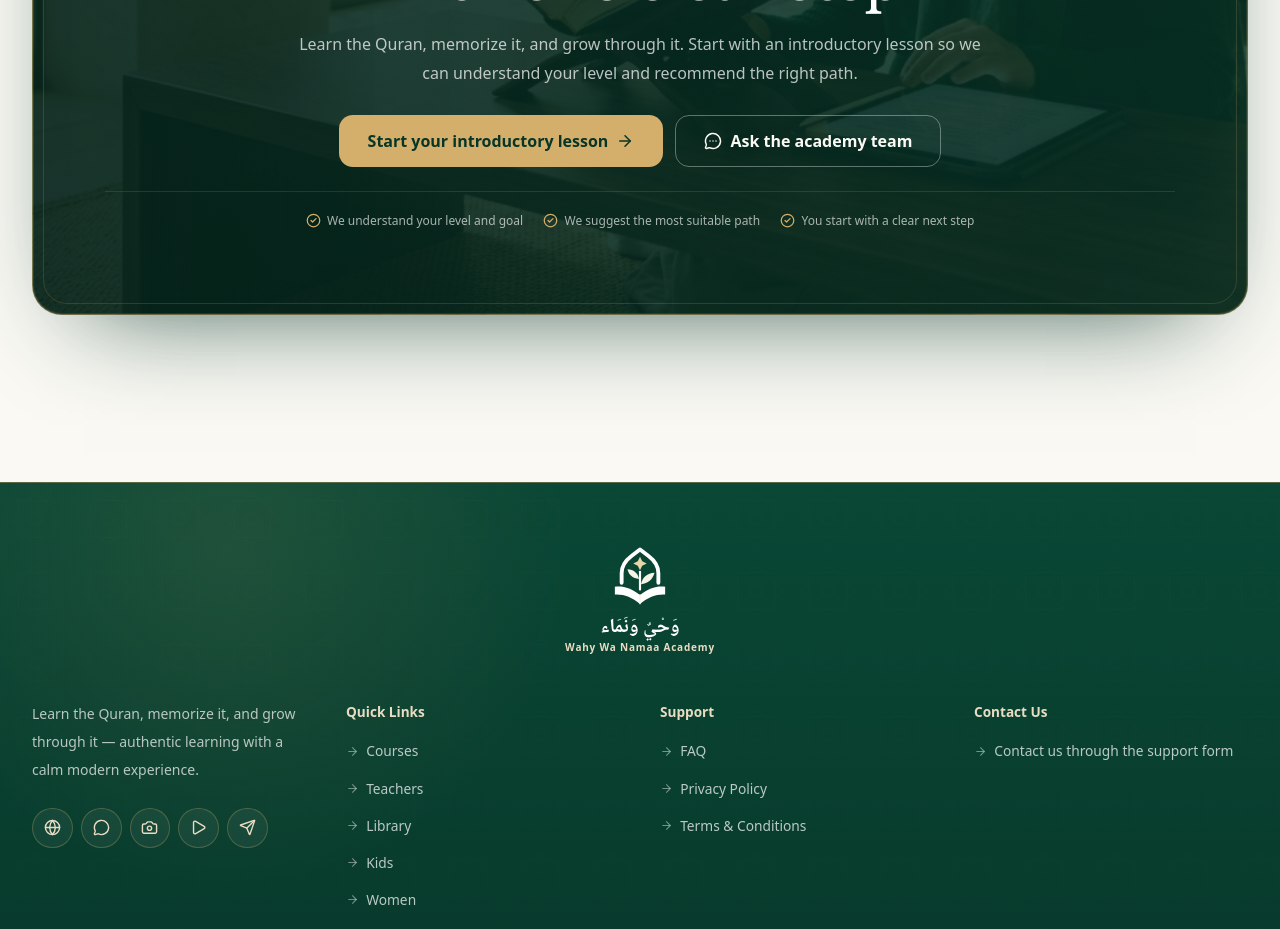
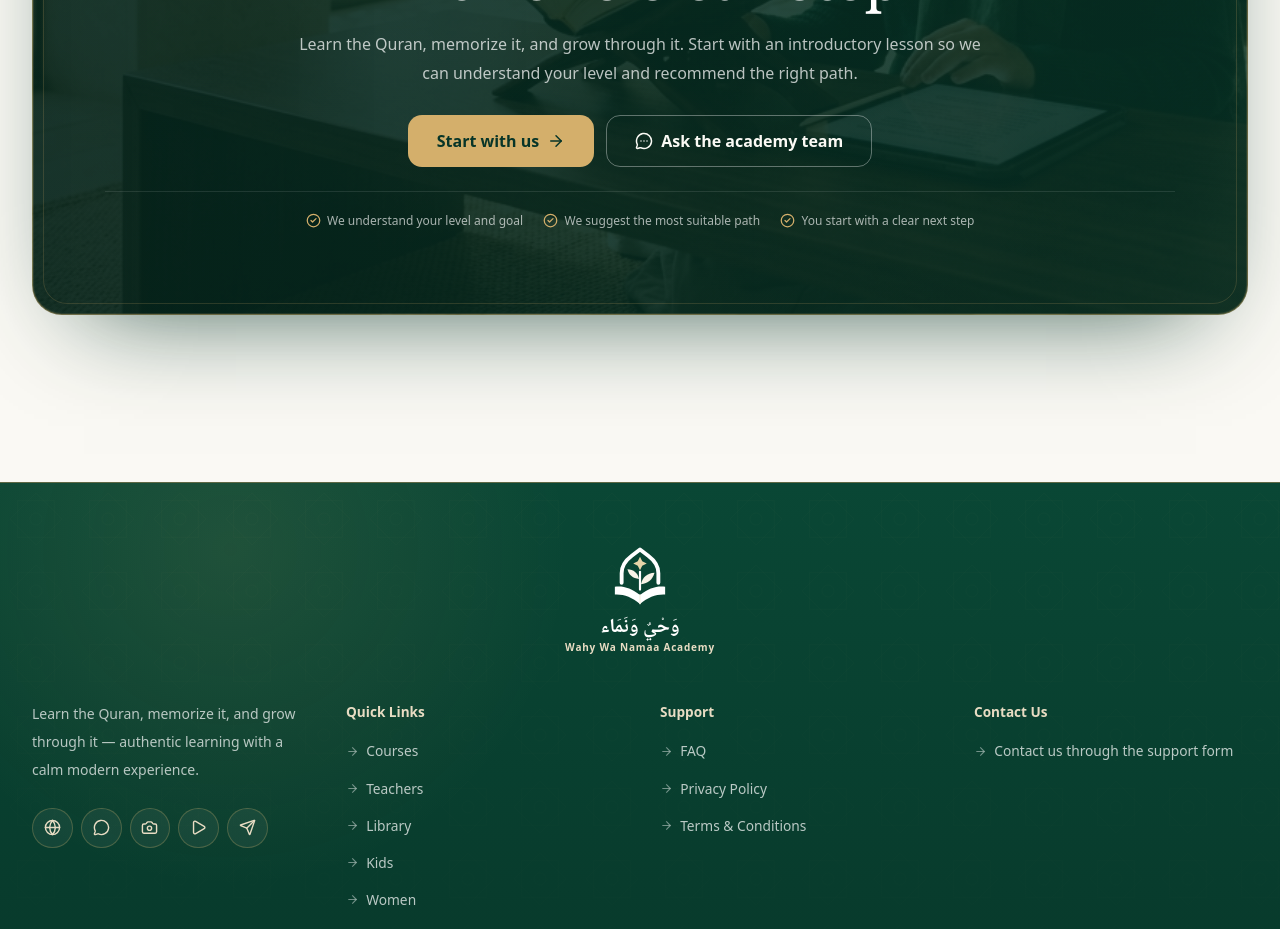
Before and after one commit to hamyn203-commits/al-athar-academy, a React (Vite) app: page /en in a window 1280 px wide. Shown: the part 9320-10249 px from the top of the page. Built offline with nearby package versions, Linux system fonts and the light colour scheme; no server answers.

Commit message:
feat: route public learner CTAs through student guardian selection

```diff
--- a/src/pages/NewLandingPage/sections/CTASection.jsx
+++ b/src/pages/NewLandingPage/sections/CTASection.jsx
@@ -32,8 +32,8 @@ export default function CTASection() {
           </p>
 
           <div className="wn-final-cta__actions">
-            <LocalizedLink to="/free-trial" locale={locale} className="wn-btn wn-btn--accent wn-btn--lg">
-              <span>{isAr ? 'ابدأ الحصة التعريفية' : 'Start your introductory lesson'}</span>
+            <LocalizedLink to="/start" locale={locale} className="wn-btn wn-btn--accent wn-btn--lg">
+              <span>{isAr ? 'ابدأ معنا' : 'Start with us'}</span>
               <ArrowIcon size={18} className="wn-btn__arrow" />
             </LocalizedLink>
             <LocalizedLink to="/contact" locale={locale} className="wn-btn wn-btn--outline-light wn-btn--lg">
```
